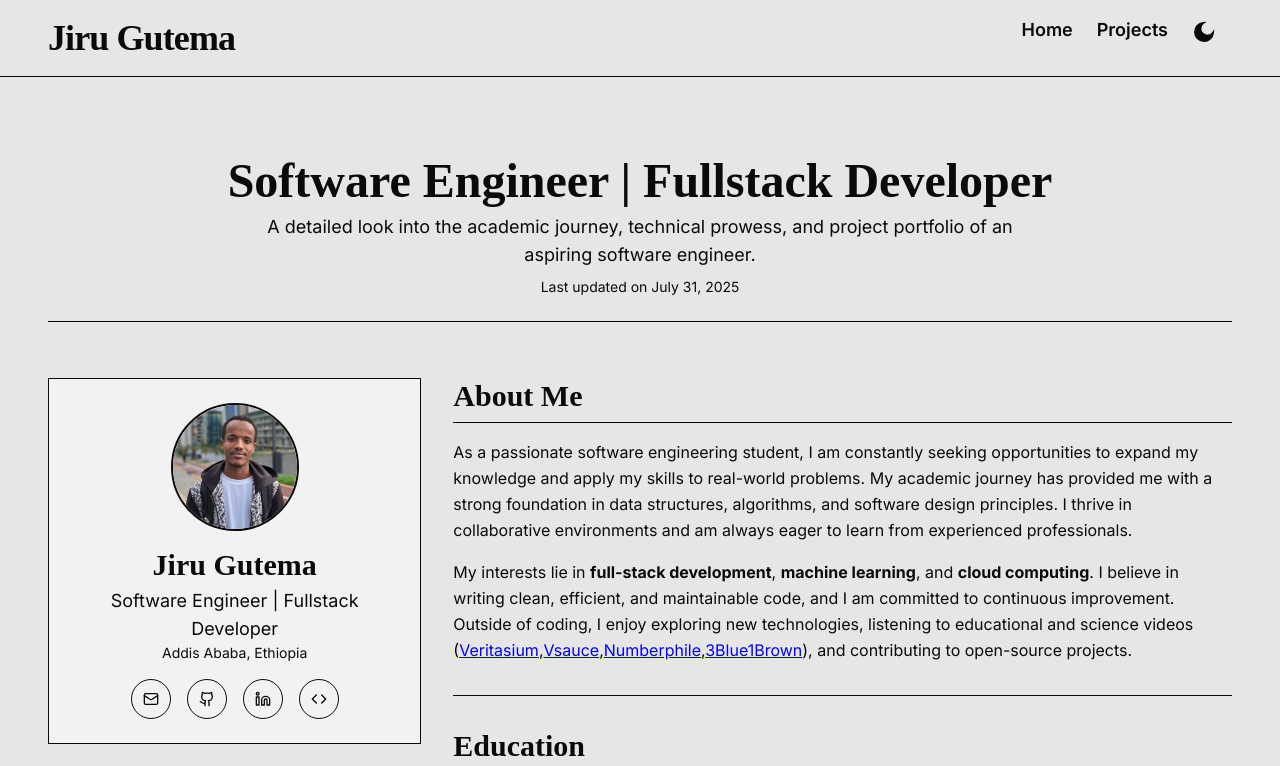
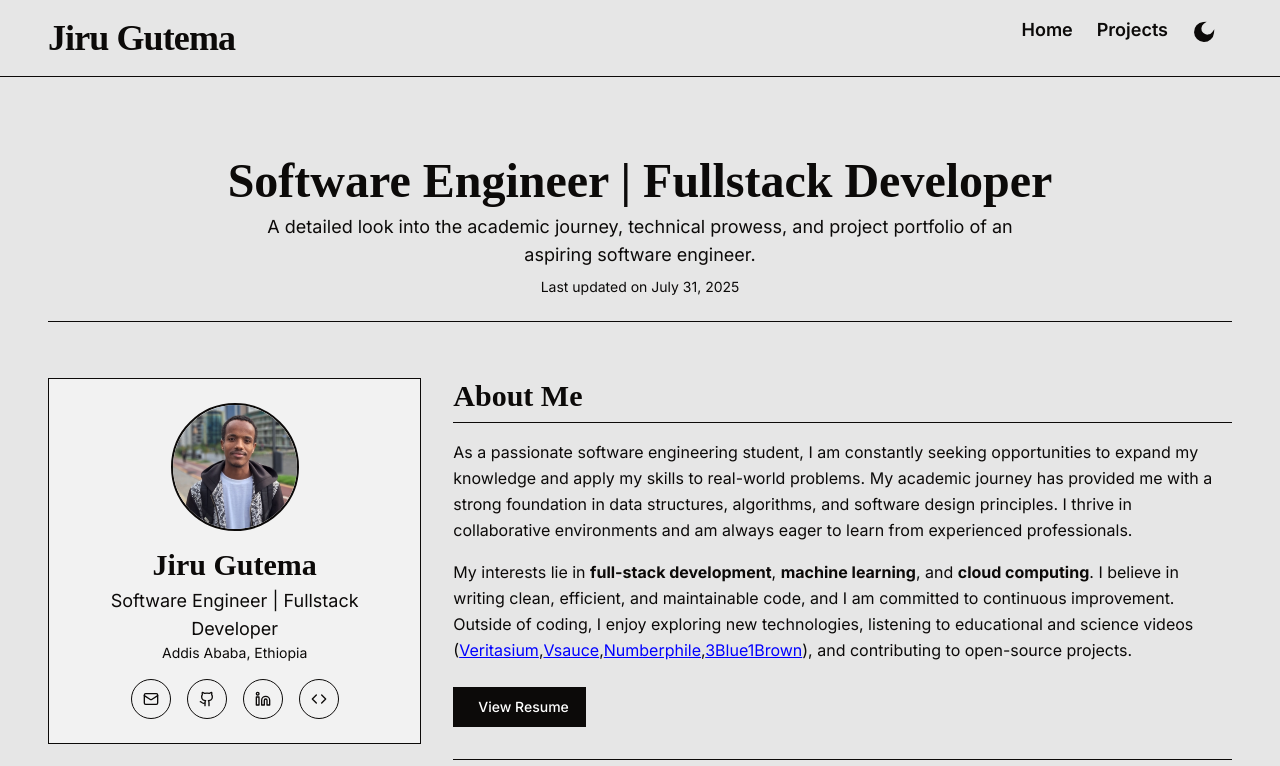
Before and after one commit to JiruGutema/Profile-Portfolio, a Next.js app: page / in a window 1280 px wide. Shown: the top 766 px of the page. Built offline with nearby package versions, Linux system fonts and the light colour scheme.

Commit message:
resume is added to the portfolio

```diff
--- a/app/page.tsx
+++ b/app/page.tsx
@@ -205,6 +205,12 @@ export default function PortfolioPage() {
               </Link>
               ), and contributing to open-source projects.
             </p>
+              <br />
+            <Link href="/resume.pdf" target="_blank" rel="noopener noreferrer">
+              <Button className="rounded-none border border-border text-primary-foreground hover:bg-primary/90">
+                <span className="ml-2">View Resume</span>
+              </Button>
+            </Link>
           </section>
 
           <Separator className="bg-border" />
```
